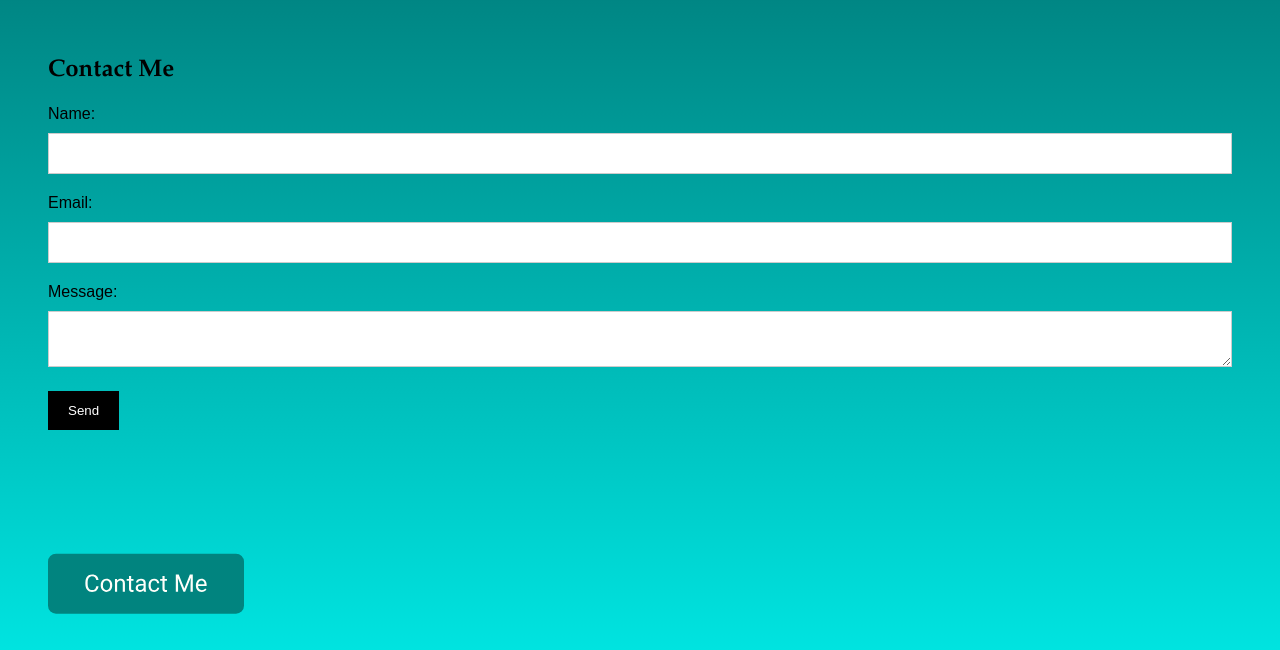
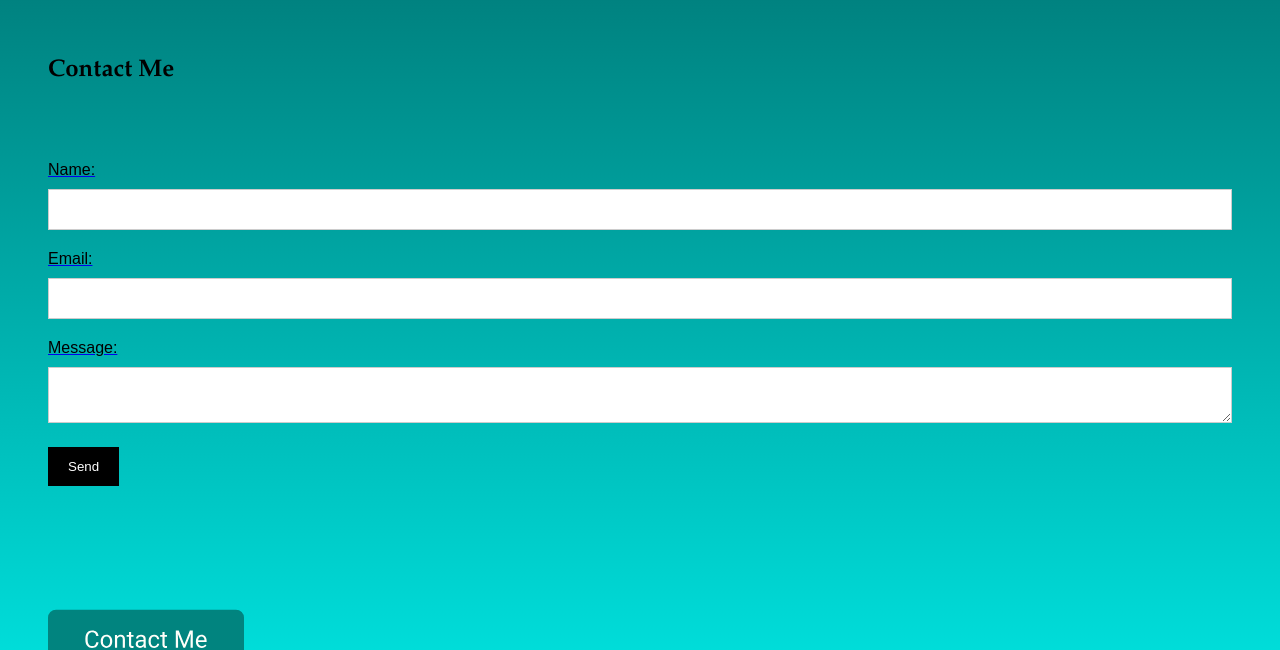
Before and after one commit to AlwaysDeepMondal/AlwaysDeepMondal, a plain HTML site: page index.html in a window 1280 px wide. Shown: the part 935-1585 px from the top of the page. Drawn offline with Linux system fonts and the light colour scheme; files that its build step writes are made by us from their sources.

Commit message:
Update index.html

```diff
--- a/index.html
+++ b/index.html
@@ -71,6 +71,9 @@
     </section>
     <section id="contact">
       <h2>Contact Me</h2>
+      <p id="contact"><a href="mailto:email@deepmondal.tk">
+
+
       <form>
         <label for="name">Name:</label>
         <input type="text" id="name" name="name">
@@ -80,6 +83,7 @@
         <textarea id="message" name="message"></textarea>
         <button type="submit">Send</button>
       </form>
+      </a></p>
     </section>
   </main>
   <main class="all links">
```
